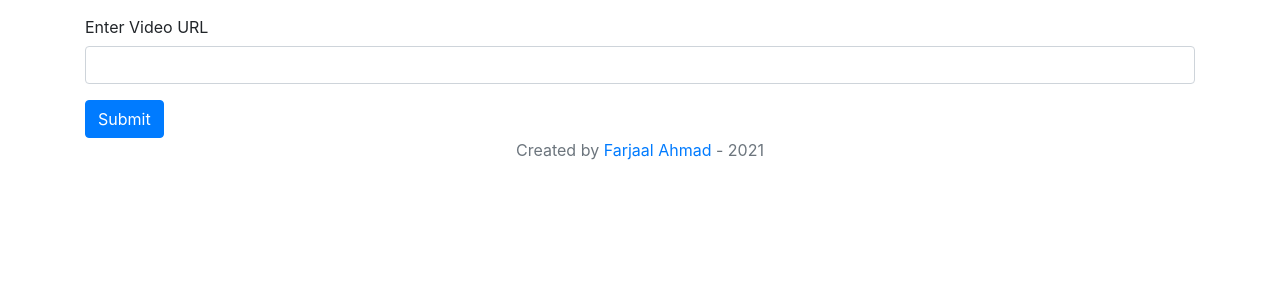
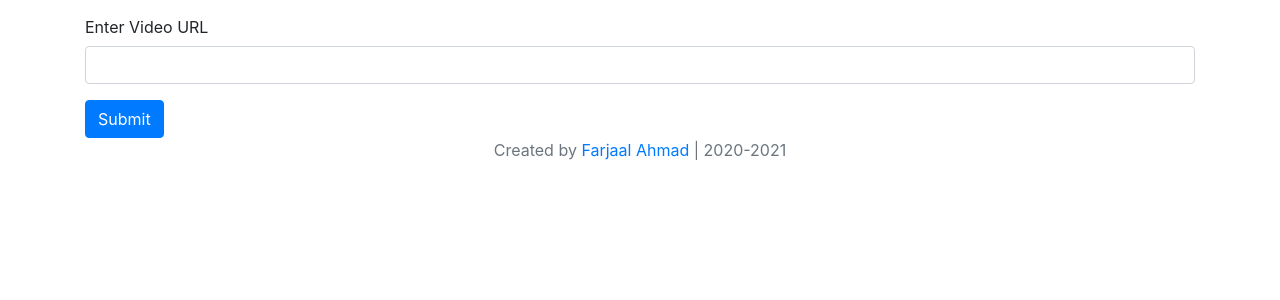
Before and after one commit to FarjaalAhmad/django_tiktok_downloader, a Django app: page / in a window 1280 px wide. Shown: the part 48-348 px from the top of the page. Run offline with Django 3.2, Linux system fonts and the light colour scheme; some libraries are stand-ins or nearby versions.

Commit message:
Frontend tweaks

```diff
--- a/downloader/templates/downloader/download.html
+++ b/downloader/templates/downloader/download.html
@@ -34,7 +34,7 @@
 
     <footer class="text-muted">
       <div class="container text-center">
-        <p>Created by <a href="https://github.com/FarjaalAhmad/" target="_blank">Farjaal Ahmad </a>- {% now "Y" %}</p>
+        <p>Created by <a href="https://github.com/FarjaalAhmad/" target="_blank">Farjaal Ahmad </a>| 2020-{% now "Y" %}</p>
       </div>
     </footer>
 
--- a/downloader/templates/downloader/home.html
+++ b/downloader/templates/downloader/home.html
@@ -30,7 +30,7 @@
 
     <footer class="text-muted">
       <div class="container text-center">
-        <p>Created by <a href="https://github.com/FarjaalAhmad/" target="_blank">Farjaal Ahmad </a>- {% now "Y" %}</p>
+        <p>Created by <a href="https://github.com/FarjaalAhmad/" target="_blank">Farjaal Ahmad </a>| 2020-{% now "Y" %}</p>
       </div>
     </footer>
 
```
